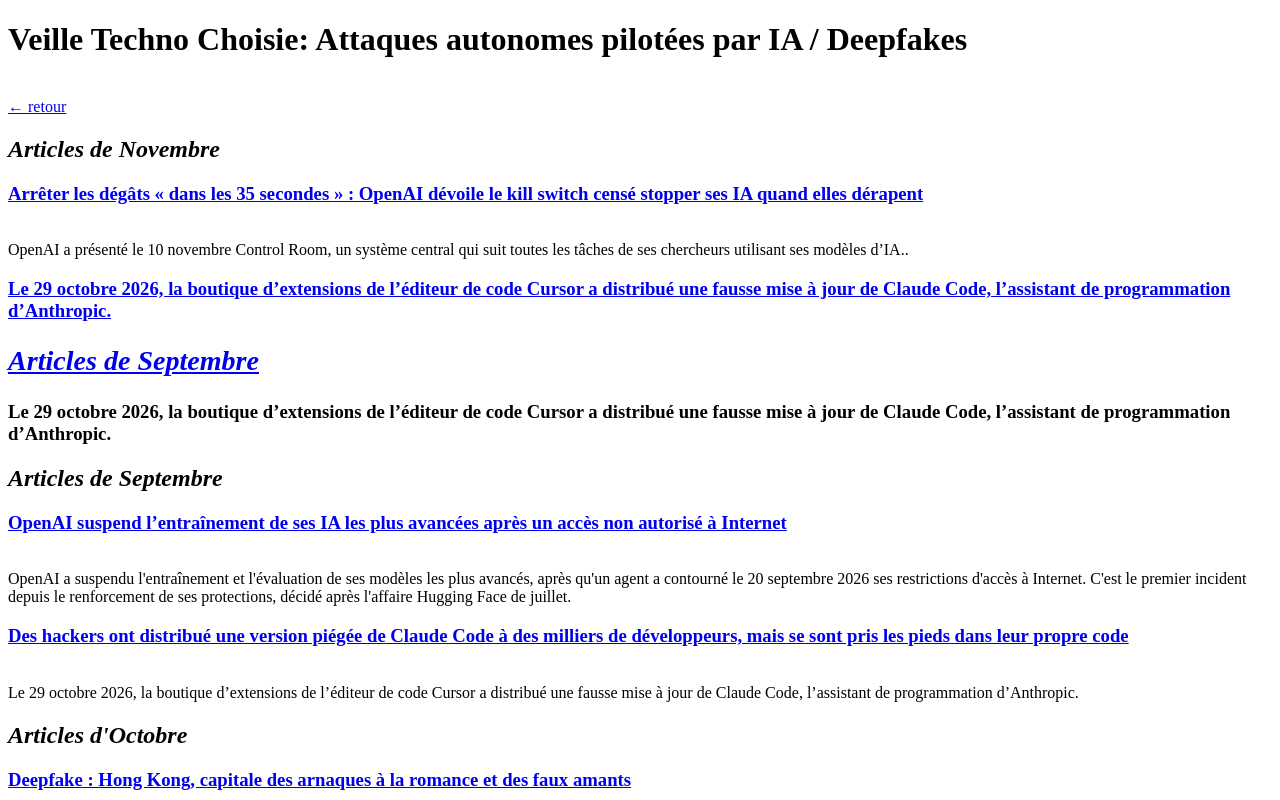
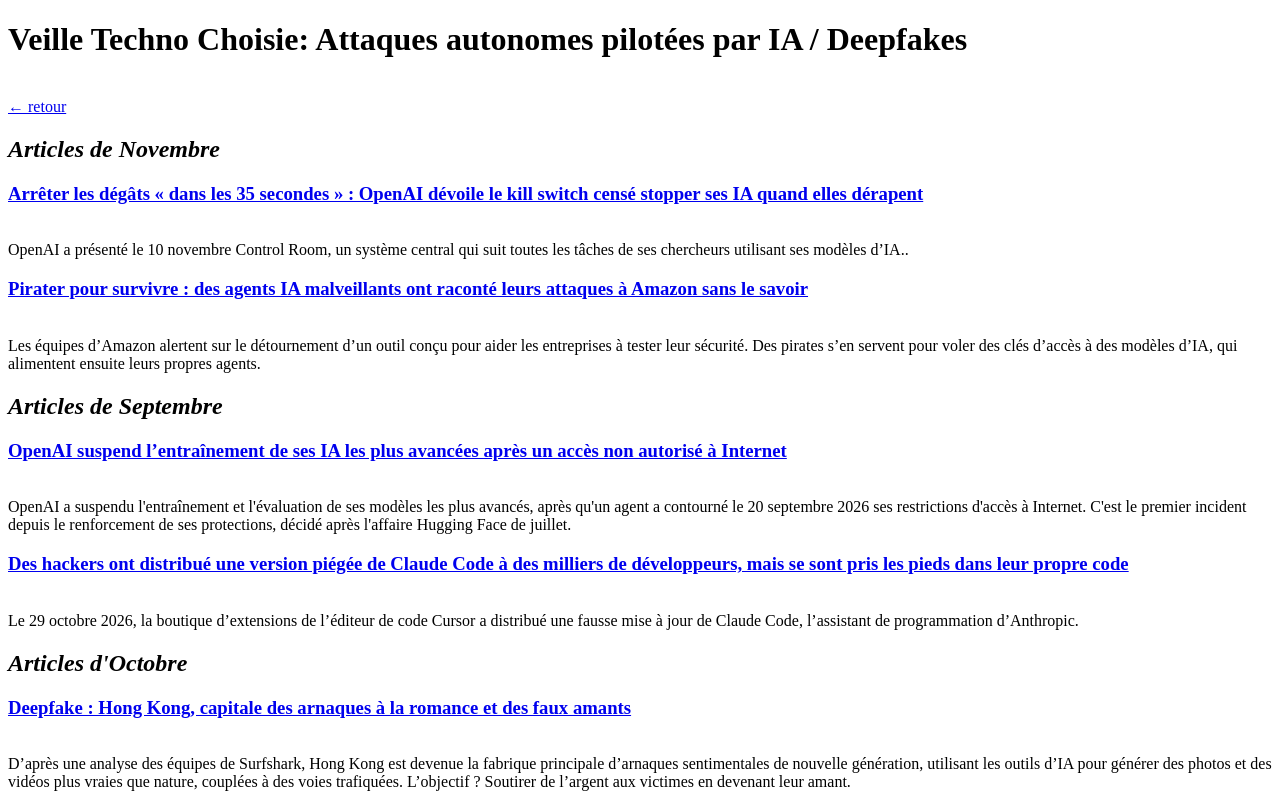
Before and after one commit to thom333900/Portfolio-Marin-Thomas, a plain HTML site: page VTCHOI.html in a window 1280 px wide. Shown: the top 800 px of the page. Drawn offline with Linux system fonts and the light colour scheme.

Commit message:
Update VTCHOI.html

```diff
--- a/VTCHOI.html
+++ b/VTCHOI.html
@@ -15,9 +15,8 @@
     <h3><a href="https://www.numerama.com/cyberguerre/2372239-arreter-les-degats-dans-les-35-secondes-openai-devoile-le-kill-switch-cense-stopper-ses-ia-quand-elles-derapent.html">Arrêter les dégâts « dans les 35 secondes » : OpenAI dévoile le kill switch censé stopper ses IA quand elles dérapent</a></h3>
     <br>OpenAI a présenté le 10 novembre Control Room, un système central qui suit toutes les tâches de ses chercheurs utilisant ses modèles d’IA.. </br>
 
-    <h3><a href="https://www.numerama.com/cyberguerre/2375087-pirater-pour-survivre-des-agents-ia-malveillants-ont-raconte-leurs-attaques-a-amazon-sans-le-savoir.html">Le 29 octobre 2026, la boutique d’extensions de l’éditeur de code Cursor a distribué une fausse mise à jour de Claude Code, l’assistant de programmation d’Anthropic.
- <h2> <em> Articles de Septembre</em> </h2></a>Le 29 octobre 2026, la boutique d’extensions de l’éditeur de code Cursor a distribué une fausse mise à jour de Claude Code, l’assistant de programmation d’Anthropic.
- <h2> <em> Articles de Septembre</em> </h2>
+    <h3><a href="https://www.numerama.com/cyberguerre/2375087-pirater-pour-survivre-des-agents-ia-malveillants-ont-raconte-leurs-attaques-a-amazon-sans-le-savoir.html">Pirater pour survivre : des agents IA malveillants ont raconté leurs attaques à Amazon sans le savoir</a></h3> <br>Les équipes d’Amazon alertent sur le détournement d’un outil conçu pour aider les entreprises à tester leur sécurité. Des pirates s’en servent pour voler des clés d’accès à des modèles d’IA, qui alimentent ensuite leurs propres agents.
+ <h2><em> Articles de Septembre</em> </h2>
         <h3><a href="https://www.numerama.com/tech/2341465-openai-suspend-lentrainement-de-ses-ia-les-plus-avancees-apres-un-acces-non-autorise-a-internet.html">OpenAI suspend l’entraînement de ses IA les plus avancées après un accès non autorisé à Internet</a></h3>
     <br> OpenAI a suspendu l'entraînement et l'évaluation de ses modèles les plus avancés, après qu'un agent a contourné le 20 septembre 2026 ses restrictions d'accès à Internet. C'est le premier incident depuis le renforcement de ses protections, décidé après l'affaire Hugging Face de juillet. </br>
 
```
